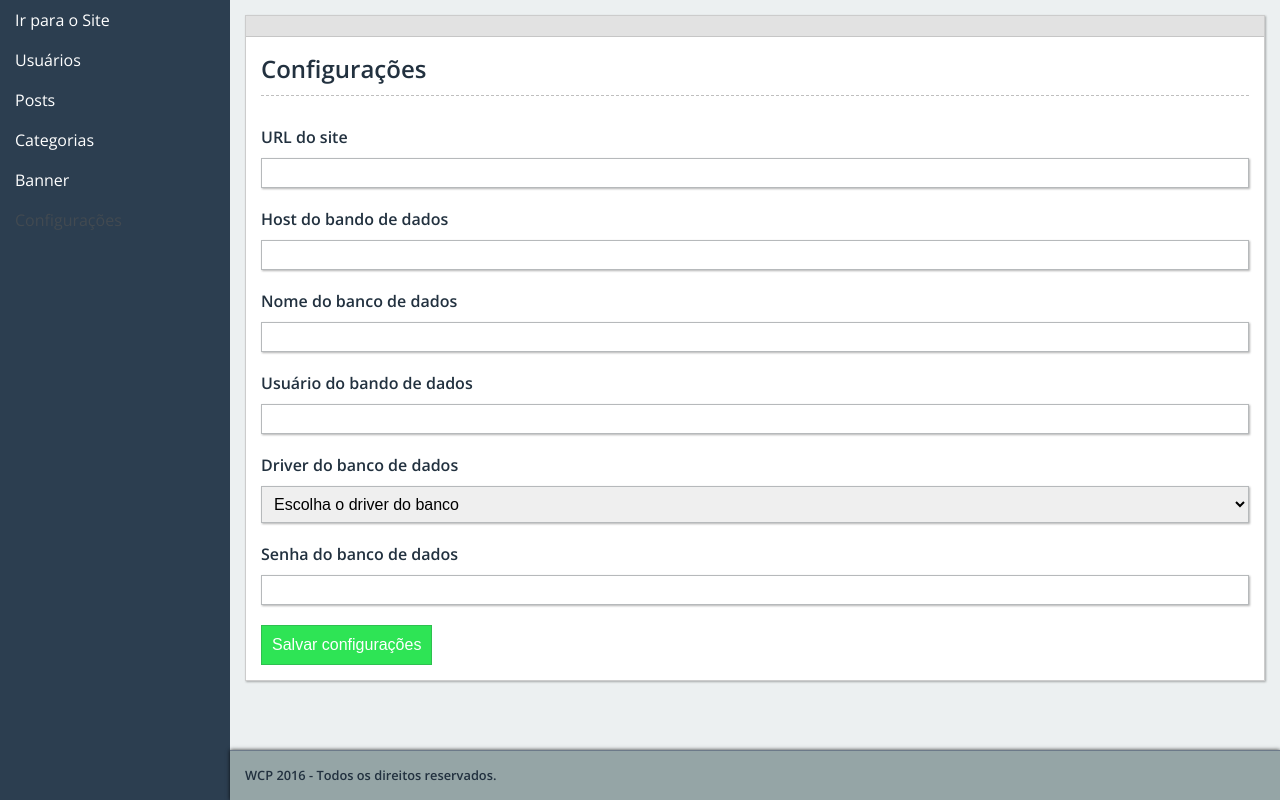
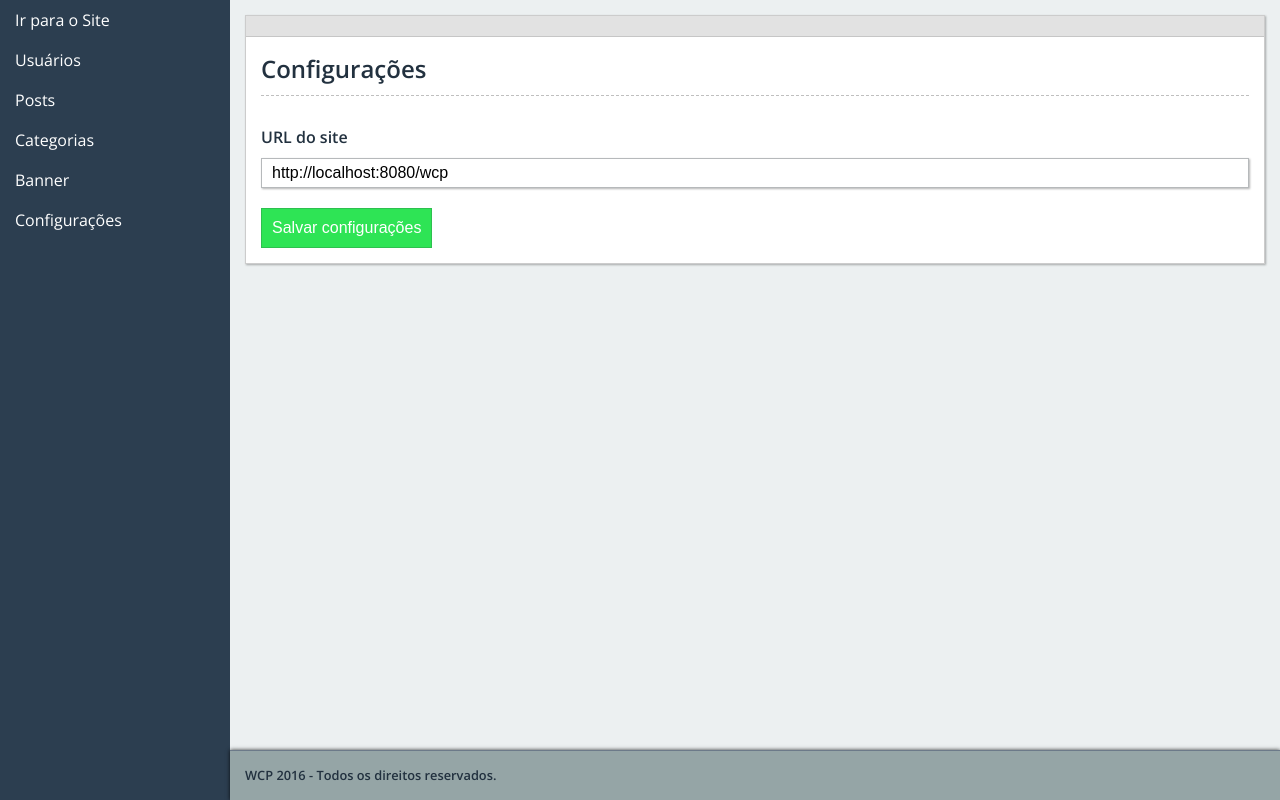
Before and after one commit to esdrasfranca/wcp, a PHP site: page /wcp/configuracao in a window 1280 px wide. Shown: the part 50-850 px from the top of the page. Run offline with PHP 8.4, Linux system fonts and the light colour scheme; data comes from the database, SQL or seed files in the repository; some libraries are stand-ins or nearby versions.

Commit message:
versão estável 0.2 - 26/08/2016

```diff
--- a/controllers/configuracaoController.php
+++ b/controllers/configuracaoController.php
@@ -11,43 +11,40 @@
  *
  * @author DIGIFUND
  */
-class configuracaoController extends Controller {
+class configuracaoController extends Controller
+{
 
-    private $configurations;
+    private $settingsModel;
 
-    public function __construct() {
+    public function __construct()
+    {
         parent::__construct();
-        $this->configurations = new Settings();
+        $this->settingsModel = new Settings();
     }
 
-    public function index() {
-        if (isset($_POST['enviar'])) {
+    public function index()
+    {
+        $data = array();
+        if (isset($_POST['salvar'])) {
             $this->addConfiguration();
+        } else {
+            $data['setting'] = $this->settingsModel->selectAllSettings();
+            $this->loadTemplate('config', $data);
         }
-        $this->loadTemplate('config', array());
     }
 
-    private function addConfiguration() {
+    private function addConfiguration()
+    {
         global $settings;
         $url = filter_input(INPUT_POST, 'url_site', FILTER_SANITIZE_STRING);
-        $host = filter_input(INPUT_POST, 'dbhost', FILTER_SANITIZE_STRING);
-        $dbName = filter_input(INPUT_POST, 'dbname', FILTER_SANITIZE_STRING);
-        $dbuser = filter_input(INPUT_POST, 'dbuser', FILTER_SANITIZE_STRING);
-        $dbdrive = filter_input(INPUT_POST, 'dbdrive', FILTER_SANITIZE_STRING);
-        $dbpassw = filter_input(INPUT_POST, 'dbpassw', FILTER_SANITIZE_STRING);
+        $array_url = str_split($url);
 
-        $array_url = str_split($url);
         if ($array_url[count($array_url) - 1] == '/') {
             array_pop($array_url);
         }
         $url = implode('', $array_url);
-        $result = $this->configurations->insertSettings(array(
-            'url_site' => $url,
-            'db_host' => $host,
-            'db_passw' => $dbpassw,
-            'db_user' => $dbuser,
-            'db_drive' => $dbdrive,
-            'db_name' => $dbName
+        $result = $this->settingsModel->insertSettings(array(
+            'url_site' => $url
         ));
 
         if ($result > 0) {
@@ -58,7 +55,8 @@ class configuracaoController extends Controller {
         }
     }
 
-    public function configure() {
+    public function configure()
+    {
         $this->loadTemplate('config', array());
     }
 
--- a/core/Connection.php
+++ b/core/Connection.php
@@ -12,11 +12,13 @@ require 'settings.php';
  *
  * @author Esdras
  */
-class Connection {
+class Connection
+{
 
     private static $conn = NULL;
 
-    public static function getInstance() {
+    public static function getInstance()
+    {
         if (self::$conn == NULL) {
             global $settings;
             $dsn = $settings['driver'] . ":host=" . $settings['host'] . ";dbname=" . $settings['dbname'];
--- a/core/Controller.php
+++ b/core/Controller.php
@@ -14,6 +14,7 @@
 abstract class Controller {
 
     protected $dao;
+    public $settings;
 
     public function __construct() {
         $this->dao = new DAO();
--- a/models/Settings.php
+++ b/models/Settings.php
@@ -11,23 +11,31 @@
  *
  * @author DIGIFUND
  */
-class Settings extends Model {
+class Settings extends Model
+{
 
     const TABLE_NAME = 'settings';
 
-    public function __construct() {
+    public function __construct()
+    {
         parent::__construct(Settings::TABLE_NAME);
     }
 
-    public function selectAllSettings() {
-        return $this->selectAll();
+    public function selectAllSettings()
+    {
+        $return = $this->selectAll();
+        if (count($return) > 0) {
+            return $return[0];
+        }
+        return FALSE;
     }
 
     /**
      * @param array $data Parâmetros a serem inseridos na tebela
      * @return bool|int Retorna TRUE caso a insersão seja realizada e FALSE caso haja alguma falha. Retorna -1 caso o array data esteja vazio.
      */
-    public function insertSettings($data = array()) {
+    public function insertSettings($data = array())
+    {
         if (is_array($data) && count($data) > 0) {
             return $this->insert($data);
         } else {
--- a/settings.php
+++ b/settings.php
@@ -1,5 +1,4 @@
 <?php
-
 require 'environment.php';
 global $settings;
 $settings = array();
@@ -11,11 +10,17 @@ if (ENVIRONMENT == 'development') {
     $settings['user'] = 'root';
     $settings['passw'] = 'admin';
 } else {
-    $settings['dbname'] = '';
-    $settings['host'] = '';
-    $settings['user'] = '';
+    $settings['driver'] = 'mysql';
+    $settings['dbname'] = 'schema_wcp';
+    $settings['host'] = 'localhost';
+    $settings['user'] = 'root';
     $settings['passw'] = '';
 }
+
+$confiSite = new Settings();
+$confiSite = $confiSite->selectAllSettings();
+
 $settings['root_dir'] = $_SERVER['DOCUMENT_ROOT'] . 'wcp';
 $settings['url'] = 'http://' . $_SERVER['HTTP_HOST'] . '/wcp';
+$settings['url_site'] = $confiSite['url_site'];
 $settings['upload_dir'] = $settings['root_dir'] . '/assets/img';
--- a/views/categorias.php
+++ b/views/categorias.php
@@ -11,7 +11,7 @@ global $settings;
         <div class="fw-panel">
             <form method="POST">
                 <label for="nova-cat" class="fw-form-group">Nova categoria</label>
-                <input type="text" id="nova-cat" name="nova-cat" class="fw-form-group"/>
+                <input type="text" id="nova-cat" name="nova-cat" class="fw-form-group" required/>
                 <input type="submit" value="Salvar nova categoria" name="salvar" class="fw-btn fw-btn-success"/>
             </form>
         </div>
@@ -28,8 +28,7 @@ global $settings;
                     <tr>
                         <td><?php echo $categoria['cat_name']; ?></td>
                         <td>
-                            <a href="#">Editar</a> |
-                            <a href="#">Excluir</a>
+                            <a href="<?php echo $settings['url'];?>/categorias/excluir/<?php echo $categoria['cat_id'];?>">Excluir</a>
                         </td>
                     </tr>
                 <?php endforeach; ?>
--- a/views/config.php
+++ b/views/config.php
@@ -9,27 +9,9 @@
         <form method="post" class="fw-form">
 
             <label for="url_site" class="fw-form-group">URL do site</label>
-            <input type="url" name="url_site" required="true" class="fw-form-group"/>
+            <input type="url" name="url_site" required="true" class="fw-form-group" value="<?php echo $setting['url_site'];?>"/>
 
-            <label for="dbhost" class="fw-form-group">Host do bando de dados</label>
-            <input type="text" placeholder="" name="dbhost" required="true" class="fw-form-group"/>
-
-            <label for="dbname" class="fw-form-group">Nome do banco de dados</label>
-            <input type="text" placeholder="" name="dbname" required="true" class="fw-form-group"/>
-
-            <label for="dbuser" class="fw-form-group">Usuário do bando de dados</label>
-            <input type="text" placeholder="" name="dbuser" required="true" class="fw-form-group"/>
-
-            <label for="dbdrive" class="fw-form-group">Driver do banco de dados</label>
-            <select name="dbdrive" required id="dbdrive" class="fw-form-group fw-form-group-select">
-                <option value="" disabled selected>Escolha o driver do banco</option>
-                <option value="mysql" >MySQL</option>
-            </select>
-
-            <label for="dbpassw" class="fw-form-group">Senha do banco de dados</label>
-            <input type="password" placeholder="" name="dbpassw" class="fw-form-group"/>
-
-            <input type="submit" value="Salvar configurações" name="enviar" class="fw-btn fw-btn-success"/>
+            <input type="submit" value="Salvar configurações" name="salvar" class="fw-btn fw-btn-success"/>
         </form>
     </div>
 </div>
--- a/views/home.php
+++ b/views/home.php
@@ -1,2 +1,3 @@
 <?php
-global $settings;?>
+global $settings;
+?>
--- a/views/template/menu.php
+++ b/views/template/menu.php
@@ -1,5 +1,7 @@
 <ul class="menu">
-    <li>Ir para o Site</li>
+    <a <?php echo (empty($settings['url_site']) ? 'href="#"' : 'href="' . $settings['url_site']) . '" target="_blank"'; ?>>
+        <li>Ir para o Site</li>
+    </a>
     <a href="<?php echo $settings['url']; ?>/usuario">
         <li>Usuários</li>
     </a>
@@ -13,7 +15,7 @@
     <a href="<?php echo $settings['url']; ?>/banner">
         <li>Banner</li>
     </a>
-    <a href="<?php echo $settings['url']; ?>/configuracao" >
-        <li class="fw-disable">Configurações</li>
+    <a href="<?php echo $settings['url']; ?>/configuracao">
+        <li>Configurações</li>
     </a>
 </ul>
```
Also changed, not shown: controllers/categoriasController.php (+29 -19 lines).
